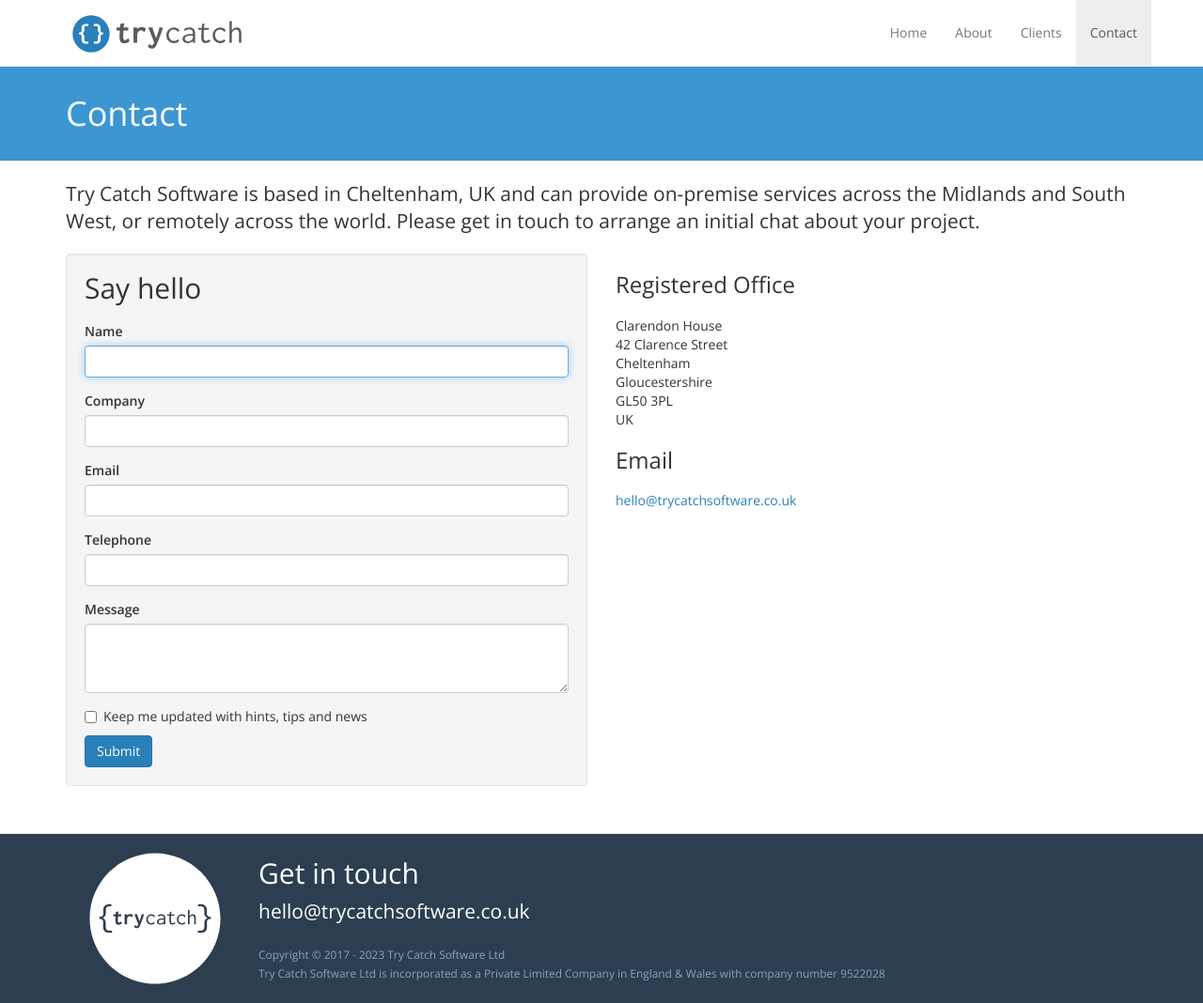
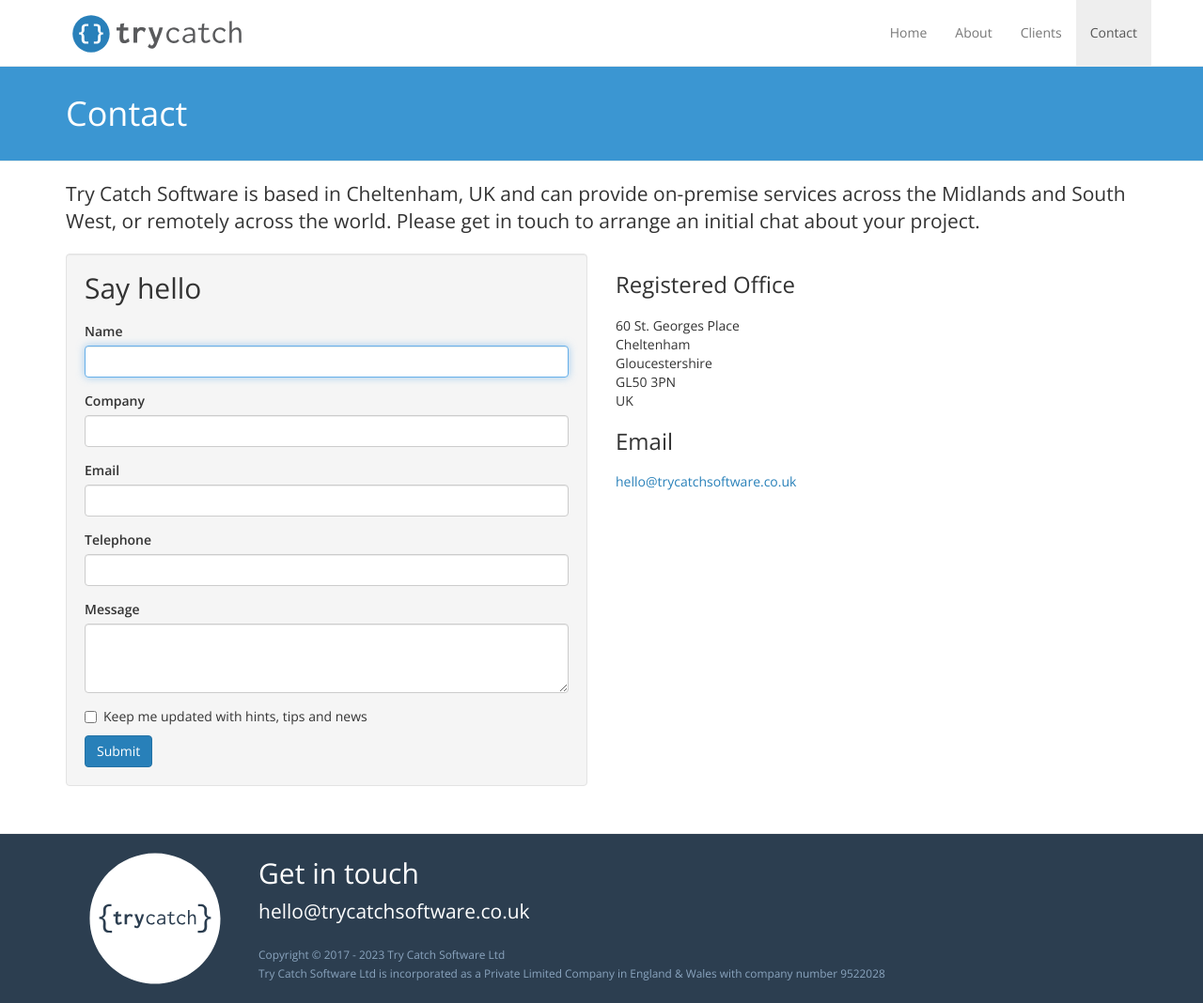
Before and after one commit to trycatchsoftware/trycatchsoftware.github.io, a Jekyll site: the page built from contact.html, in a window 1280 px wide and 1068 px high. Shown: the whole window at 94% size. Built offline with Jekyll 4.4.1, drawn with Linux system fonts in a browser that asks for light colours; nearby versions of some CDN libraries.

```diff
--- a/contact.html
+++ b/contact.html
@@ -6,43 +6,68 @@ menu: true
 ---
 
 <div class="col-md-12">
-  <p class="lead">Try Catch Software is based in Cheltenham, UK and can provide
-    on-premise services across the Midlands and South West, or remotely
-    across the world. Please get in touch to arrange an initial chat about
-    your project.</p>
+  <p class="lead">
+    Try Catch Software is based in Cheltenham, UK and can provide on-premise
+    services across the Midlands and South West, or remotely across the world.
+    Please get in touch to arrange an initial chat about your project.
+  </p>
 </div>
 
 <div class="col-md-6">
-  <form class="well" action="//formspree.io/hello@trycatchsoftware.co.uk" method="POST">
+  <form
+    class="well"
+    action="//formspree.io/hello@trycatchsoftware.co.uk"
+    method="POST"
+  >
     <h2>Say hello</h2>
 
-    <input type="hidden" name="_next" value="{{ site.url }}/thank-you">
-    <input type="hidden" name="_subject" value="Try Catch Website Enquiry">
-    <input type="text" name="_gotcha" style="display:none">
+    <input type="hidden" name="_next" value="{{ site.url }}/thank-you" />
+    <input type="hidden" name="_subject" value="Try Catch Website Enquiry" />
+    <input type="text" name="_gotcha" style="display: none" />
 
     <div class="form-group">
       <label for="name">Name</label>
-      <input type="text" required autofocus class="form-control" name="name" id="name">
+      <input
+        type="text"
+        required
+        autofocus
+        class="form-control"
+        name="name"
+        id="name"
+      />
     </div>
     <div class="form-group">
       <label for="company">Company</label>
-      <input type="text" class="form-control" name="company" id="company">
+      <input type="text" class="form-control" name="company" id="company" />
     </div>
     <div class="form-group">
       <label for="email">Email</label>
-      <input type="email" required class="form-control" name="email" id="email">
+      <input
+        type="email"
+        required
+        class="form-control"
+        name="email"
+        id="email"
+      />
     </div>
     <div class="form-group">
       <label for="telephone">Telephone</label>
-      <input type="tel" class="form-control" name="telephone" id="telephone">
+      <input type="tel" class="form-control" name="telephone" id="telephone" />
     </div>
     <div class="form-group">
       <label for="message">Message</label>
-      <textarea rows="3" required class="form-control" name="message" id="message"></textarea>
+      <textarea
+        rows="3"
+        required
+        class="form-control"
+        name="message"
+        id="message"
+      ></textarea>
     </div>
     <div class="checkbox">
       <label>
-        <input type="checkbox" id="subscribe" name="subscribe"> Keep me updated with hints, tips and news
+        <input type="checkbox" id="subscribe" name="subscribe" /> Keep me
+        updated with hints, tips and news
       </label>
     </div>
     <button type="submit" class="btn btn-primary">Submit</button>
@@ -53,13 +78,13 @@ menu: true
   <h3>Registered Office</h3>
 
   <address>
-    Clarendon House<br>
-    42 Clarence Street<br>
-    Cheltenham<br>
-    Gloucestershire<br>
-    GL50 3PL<br>
-    UK</address>
+    60 St. Georges Place<br />
+    Cheltenham<br />
+    Gloucestershire<br />
+    GL50 3PN<br />
+    UK
+  </address>
 
-    <h3>Email</h3>
-    <a href="mailto:hello@trycatchsoftware.co.uk">hello@trycatchsoftware.co.uk</a>
+  <h3>Email</h3>
+  <a href="mailto:hello@trycatchsoftware.co.uk">hello@trycatchsoftware.co.uk</a>
 </div>
```
